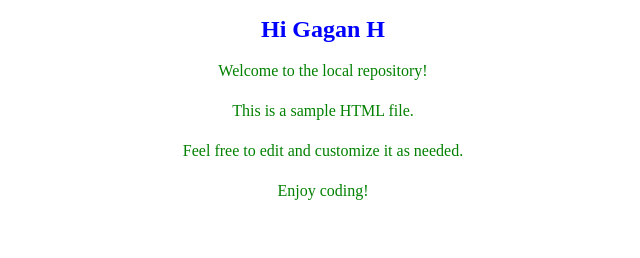
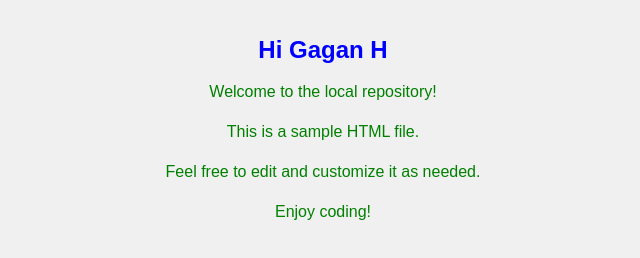
Before and after one commit to gaganguddi/new, a plain HTML site: page index.html in a window 1280 px wide. Shown: the whole page, without its empty margins (317-957 px from the left). Drawn offline with Linux system fonts and the light colour scheme.

Commit message:
add style to style sheet

```diff
--- a/style.css
+++ b/style.css
@@ -9,3 +9,13 @@ p{
   line-height: 1.5;
   text-align: center;
 }
+body{
+  background-color: #f0f0f0;
+  font-family: Arial, sans-serif;
+  margin: 0;
+  padding: 20px;
+}
+a{
+  color: #ff6347;
+  text-decoration: none;
+}
```
